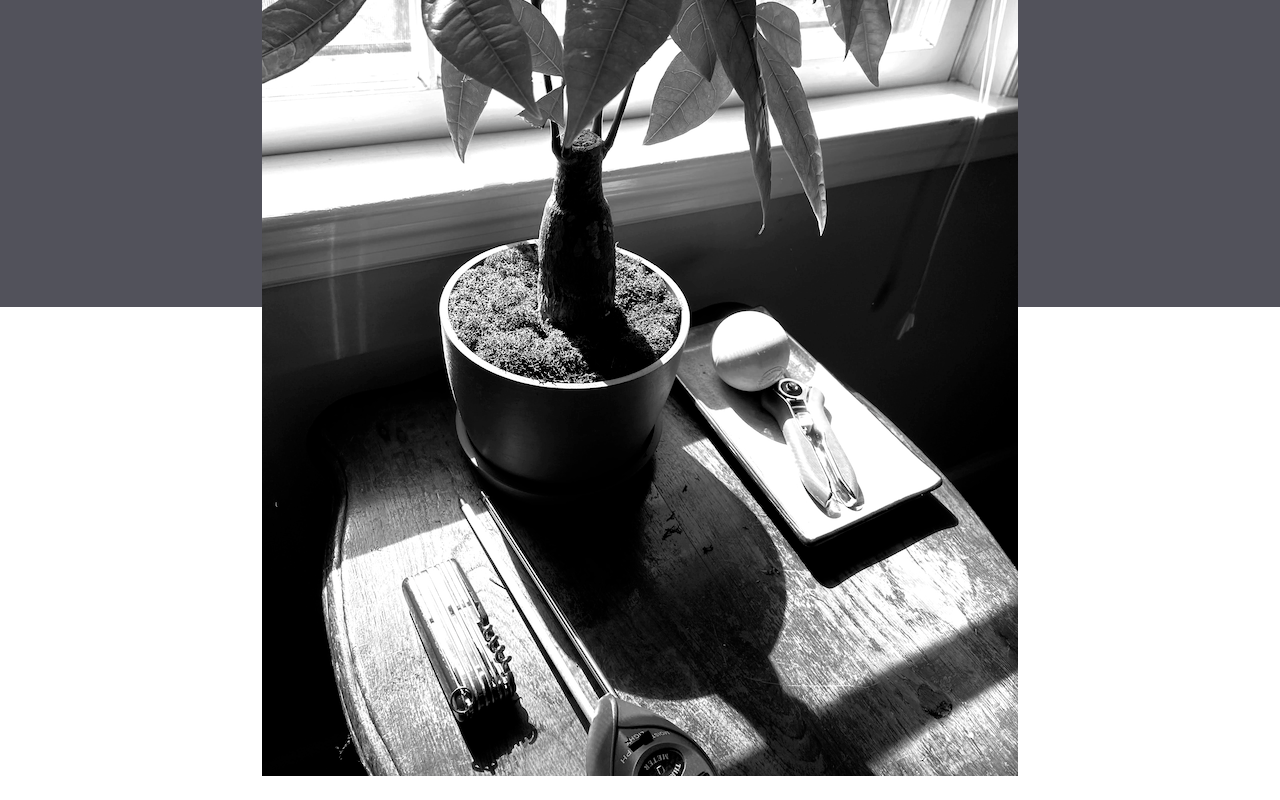
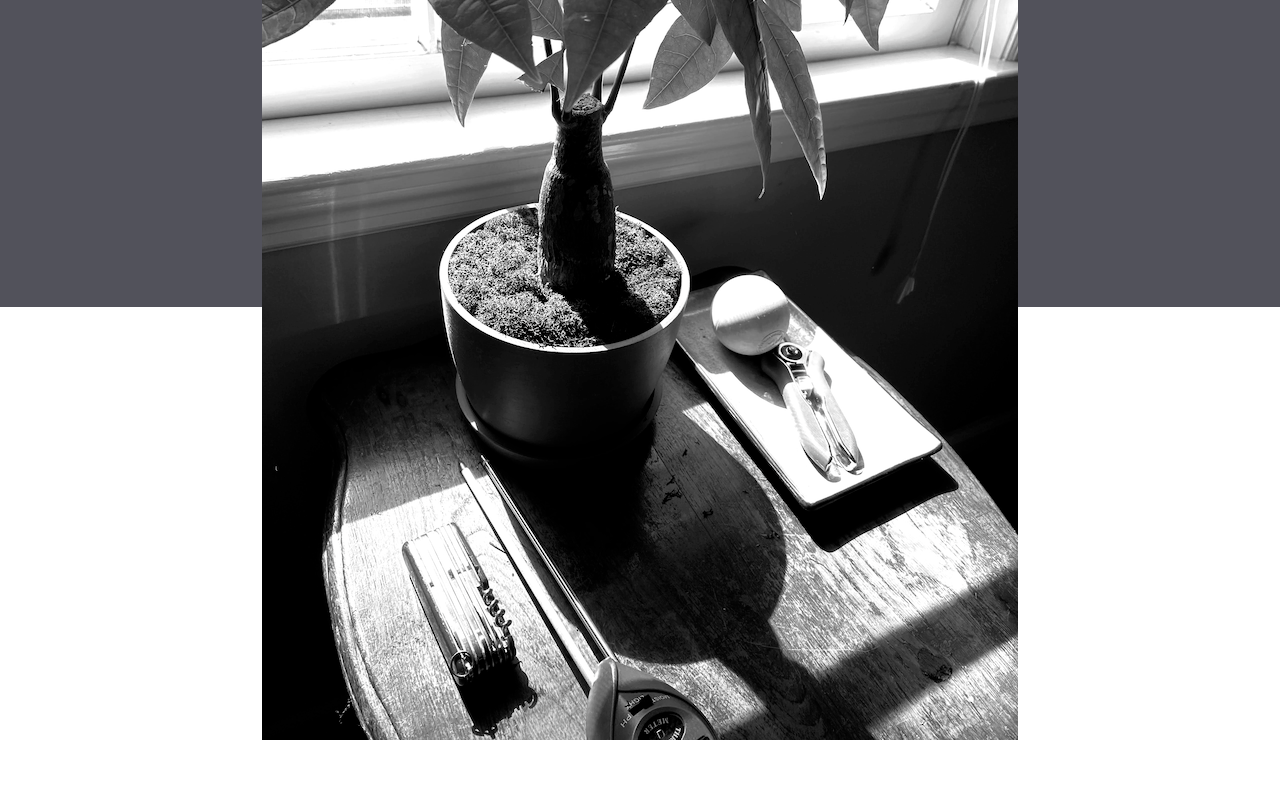
Before and after one commit to JLB2137/personal-site, a Next.js app: page /hobbies/plants/money in a window 1280 px wide. Shown: the part 493-1293 px from the top of the page. After the commit the page ends 1257 px from the top, so only its background shows below. Built offline with nearby package versions, Linux system fonts and the light colour scheme.

Commit message:
changed the bubbles for HTML to correct value

```diff
--- a/pages/hobbies/plants/money.tsx
+++ b/pages/hobbies/plants/money.tsx
@@ -45,11 +45,11 @@ const Money = () => {
     const carouselPosition = imageArray.map(imageString => {
         if (imageString === image) {
             return(
-                <p className="text-white">&#9679;</p>
+                <p className="text-white sm:mx-2">&#9679;</p>
             )
         } else {
             return(
-                <p className="text-white">&#8413;</p>
+                <p className="text-white sm:mx-2">&#9675;</p>
             )
         }
 
@@ -61,7 +61,7 @@ const Money = () => {
     },[imageIterator])
 
     return (
-        <div className="pt-14">
+        <div className="pt-5">
             <div id="header" className="grid justify-center text-white">
                 <h1 className="font-bold sm:text-3xl">Money Tree</h1>
                 <h5 className="italic sm:text-sm sm:text-center">Pachira aquatica</h5>
@@ -71,7 +71,7 @@ const Money = () => {
                     <img className="border-white sm:border-8 sm:h-96" src={image}/>
                 </motion.div>
             </div>
-            <div className="flex flex-row justify-center sm:mt-2">
+            <div className="flex flex-row justify-center w-max mx-auto sm:mt-2">
                 {carouselPosition}
             </div>
 
```
